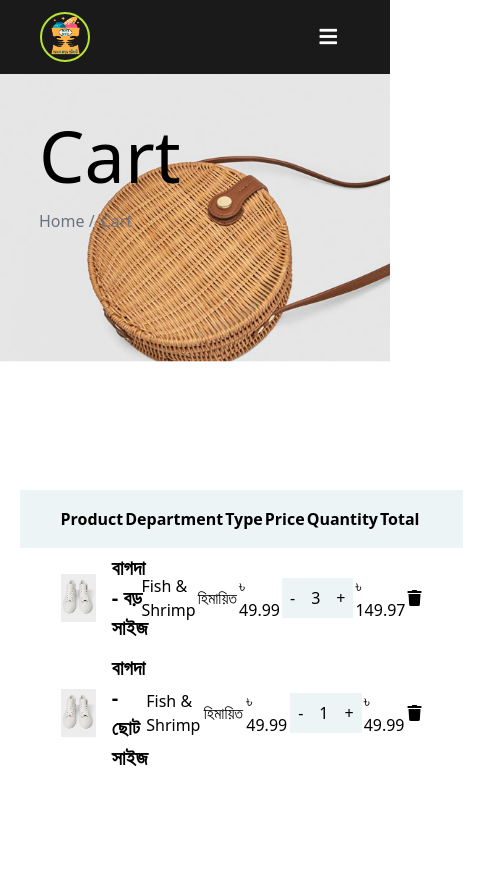
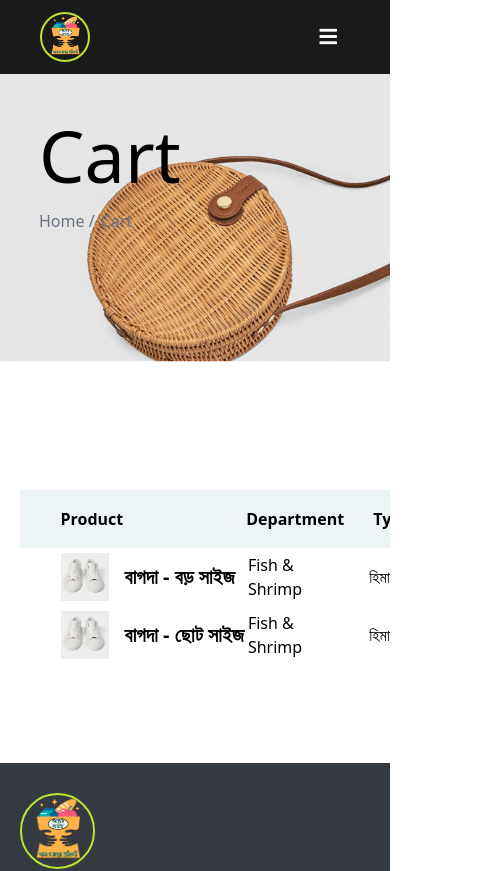
Before and after one commit to Mohammad1745/asthar-bazar-customer, a Nuxt app: page /cart in a window 390 px wide. Shown: the top 871 px of the page, 482 px wide, since content can reach past the window. Built offline with nearby package versions, Linux system fonts and the light colour scheme.

Commit message:
[Change] table styles

```diff
--- a/components/user/cart/ProductTable.vue
+++ b/components/user/cart/ProductTable.vue
@@ -3,7 +3,6 @@
     <table class="product-table">
       <TableHeader />
       <TableBody />
-
     </table>
   </div>
 </template>
@@ -30,4 +29,33 @@ export default {
 .product-table{
   width: 100%;
 }
+@media (min-width: 766px){
+  .product-table{
+    border-bottom: 1px solid #888;
+  }
+}
+@media (max-width:765px){
+  .product-table-wrapper{
+    width: 100vw;
+    overflow-x: scroll;
+  }
+  .product-table{
+    width: 766px;
+  }
+}
+
+::-webkit-scrollbar {
+  width: 10px;
+}
+::-webkit-scrollbar-track {
+  background: #dfdfdf;
+  border-radius:10px;
+}
+::-webkit-scrollbar-thumb {
+  background: #bbb;
+  border-radius:10px;
+}
+::-webkit-scrollbar-thumb:hover {
+  background: #888;
+}
 </style>
```
